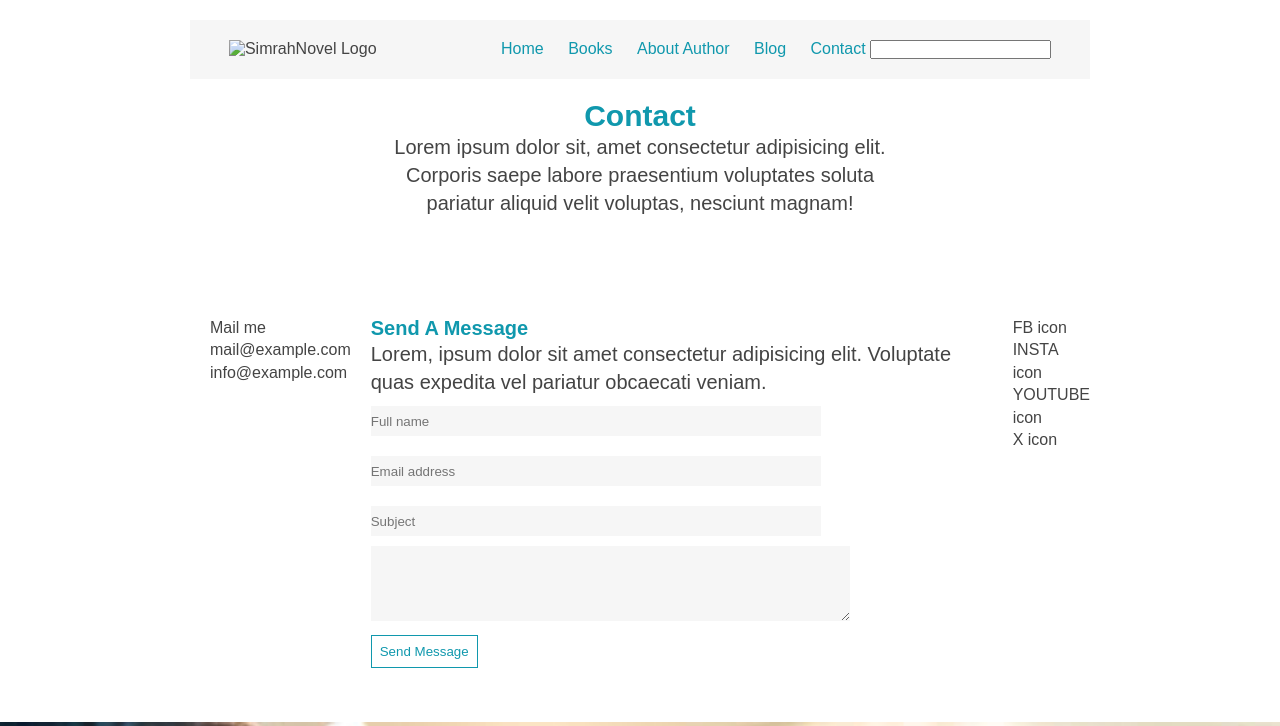
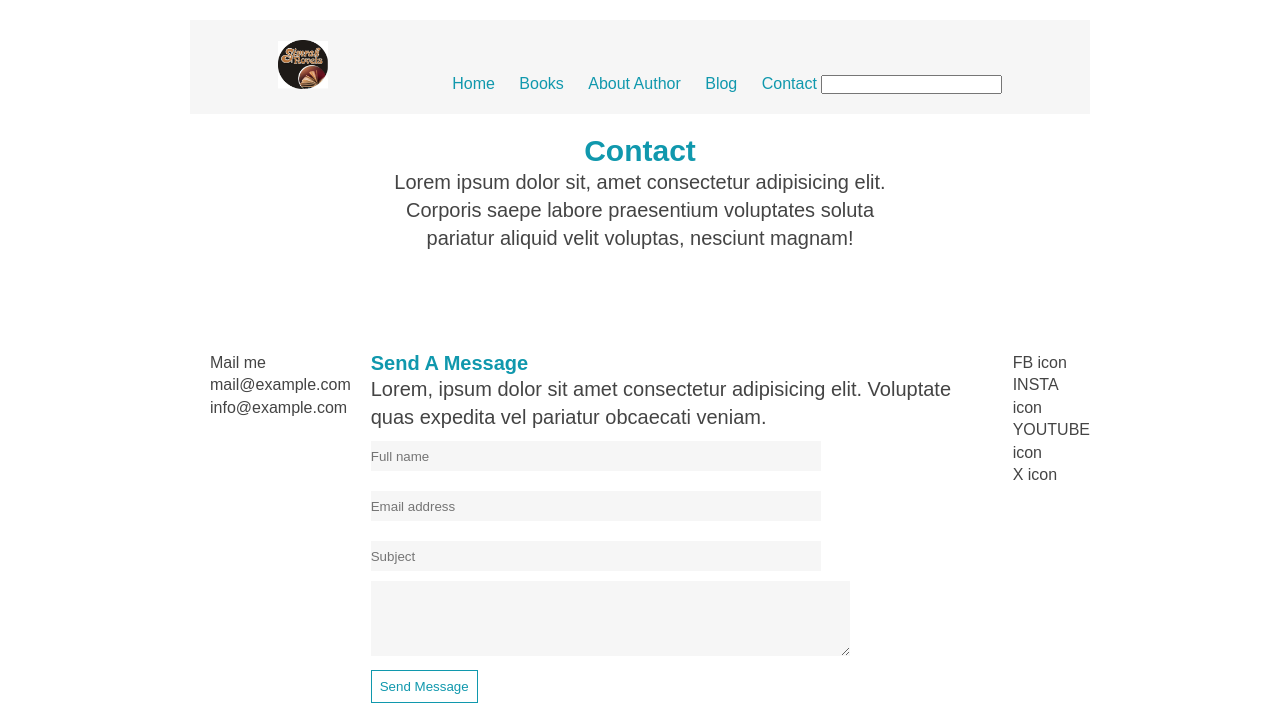
Before and after one commit to Sammy-blaq/Simrah-Novel, a plain HTML site: page Contact.html in a window 1280 px wide. Shown: the top 726 px of the page. Drawn offline with Linux system fonts and the light colour scheme; files whose address does not match are found by name.

Commit message:
Contact.html

```diff
--- a/Contact.html
+++ b/Contact.html
@@ -11,7 +11,7 @@
       <header class="main-header">
         <nav>
           <img
-            src="img/SimrahNovel.jpg"
+            src="SimrahNovel.jpg"
             alt="SimrahNovel Logo"
             width="50"
             class="logo"
```
